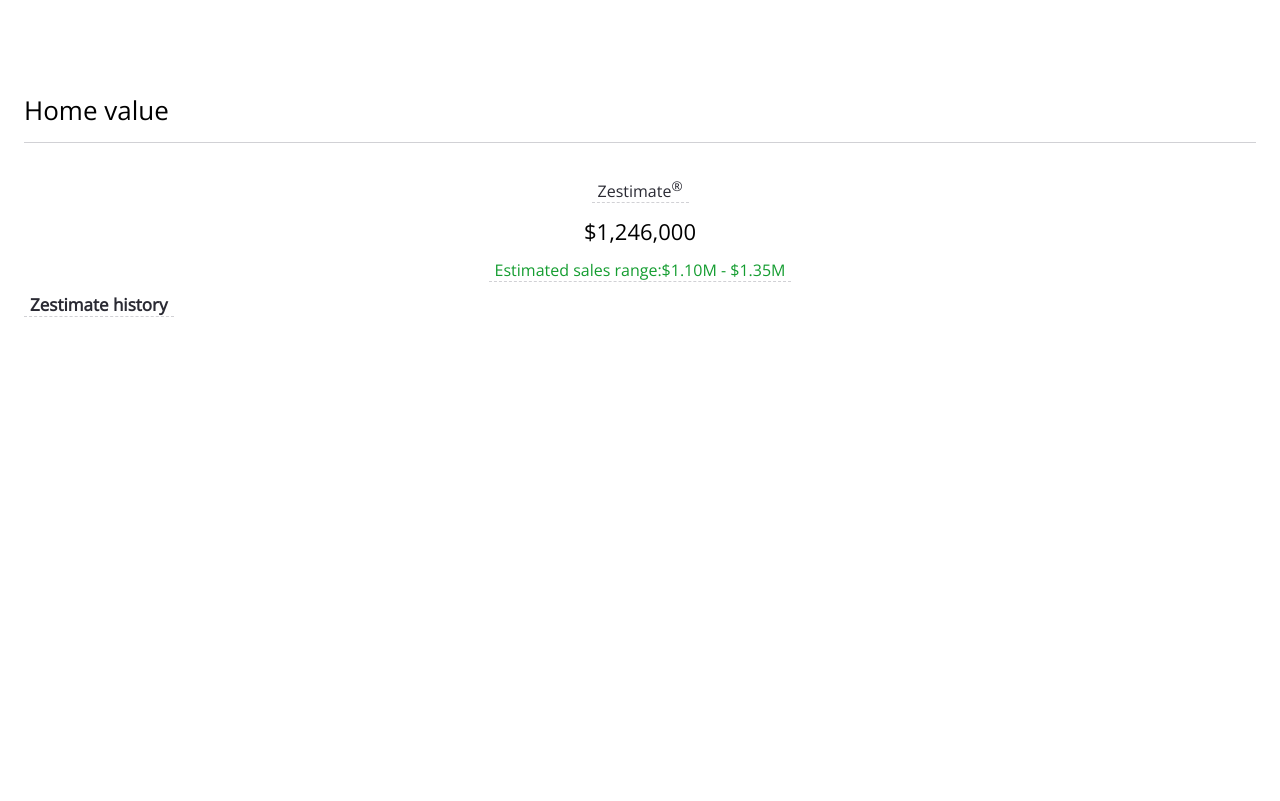
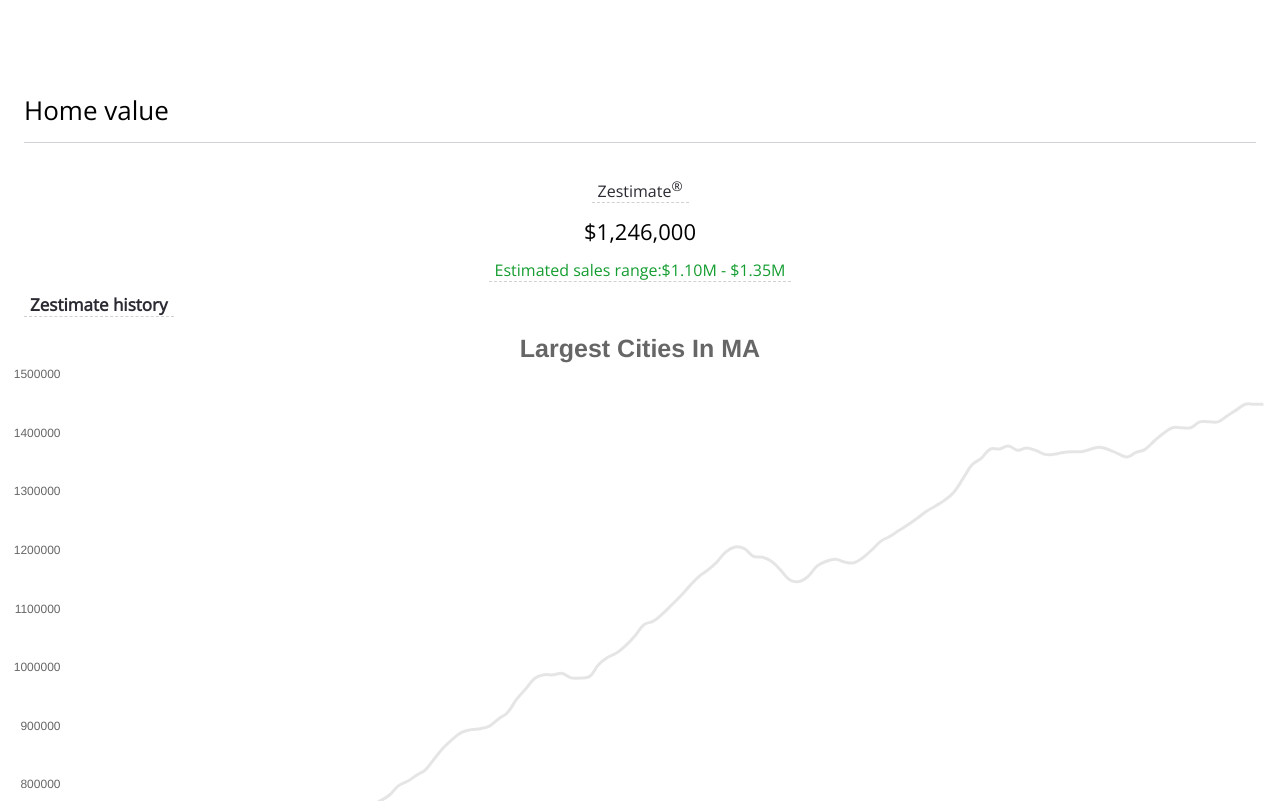
Before and after one commit to dudeuter/xillow-graph-backend, a React app: page / in a window 1280 px wide. Shown: the top 801 px of the page. Built offline with nearby package versions, Linux system fonts and the light colour scheme; no server answers.

Commit message:
express serving react

```diff
--- /dev/null
+++ b/client/src/components/Chart.jsx
@@ -0,0 +1,81 @@
+/* eslint-disable */
+import React from 'react';
+import { Line } from 'react-chartjs-2';
+
+let months = ['Jan', 'Feb', 'Mar', 'Apr', 'May', 'Jun', 'Jul', 'Aug', 'Sep', 'Oct', 'Nov', 'Dec'];
+
+let years = ['2010', '2011', '2012', '2013', '2014', '2015', '2016', '2017', '2018', '2019', '2020'];
+
+let cityPrices = [738700, 748300, 747700, 749000, 745800, 744600, 739100, 741700, 742500, 742000,
+  734400, 724300, 716800, 709900, 707400, 704300, 699100, 690400, 688000, 687300, 688100, 685800,
+  683500, 684000, 683500, 689100, 696000, 702000, 706700, 712800, 725900, 740200, 754400, 764900,
+  772700, 782300, 798300, 806100, 816600, 826200, 845600, 864200, 878700, 890000, 894400, 896000,
+  900400, 912600, 923800, 946400, 964100, 982100, 988200, 987900, 990300, 982700, 982600, 985100,
+  1005600, 1018000, 1025500, 1038200, 1054800, 1073900, 1079600, 1091900, 1107200, 1122500, 1139900,
+  1155700, 1167100, 1180900, 1198500, 1206400, 1203400, 1190100, 1188700, 1181600, 1166400, 1149900,
+  1147200, 1156100, 1173900, 1181900, 1185300, 1180500, 1179200, 1187900, 1201500, 1216300, 1224600,
+  1234700, 1244500, 1255600, 1267300, 1276400, 1286400, 1299800, 1322900, 1346600, 1357700, 1373500,
+  1373600, 1378700, 1371500, 1375500, 1371200, 1364400, 1364500, 1367700, 1369000, 1369000, 1373200,
+  1376800, 1372700, 1365900, 1360000, 1367700, 1373000, 1387300, 1400000, 1410000, 1410000, 1410000,
+  1420000, 1420000, 1420000, 1430000, 1440000, 1450000, 1450000, 1450000];
+
+let dateArray = years.reduce((array, year) => {
+  for (let i = 0; i < months.length; i++) {
+    array.push(`${months[i]} ${year}`);
+  }
+  return array;
+}, []);
+
+class Chart extends React.Component {
+  constructor(props) {
+    super(props);
+    this.chartReference = React.createRef();
+  }
+
+  render() {
+    return (
+      <div>
+        <Line
+          data={{
+            labels: dateArray,
+            datasets: [
+              {
+                label: 'San Francisco Home value',
+                data: cityPrices,
+                backgroundColor: 'rgb(84, 84, 90)',
+                fill: false,
+                pointBackgroundColor: 'transparent',
+                pointBorderColor: 'transparent',
+              },
+            ],
+          }}
+          options={{
+            scales: {
+              xAxes: [{
+                  gridLines: {
+                      display:false
+                  }
+              }],
+              yAxes: [{
+                  gridLines: {
+                      display:false
+                  }
+              }]
+            },
+            title: {
+              display: true,
+              text: 'Largest Cities In MA',
+              fontSize: 25,
+            },
+            legend: {
+              display: false,
+              position: 'right',
+            },
+          }}
+        />
+      </div>
+    );
+  }
+}
+
+export default Chart;
--- a/client/src/components/index.jsx
+++ b/client/src/components/index.jsx
@@ -1,10 +1,12 @@
 /* eslint-disable max-len */
 import React from 'react';
+import axios from 'axios';
 
 import Title from './Title';
 import Header from './Header';
 import Subtitle from './Subtitle';
 import Tooltip from './Tooltip';
+import Chart from './Chart';
 
 import A from '../elements/A';
 
@@ -17,10 +19,18 @@
       showHistory: false,
       tooltipLeft: 0,
       triggerOffsetTop: 0,
+
     };
     this.handleZestimateClick = this.handleZestimateClick.bind(this);
     this.handleSalesClick = this.handleSalesClick.bind(this);
     this.handleHistoryClick = this.handleHistoryClick.bind(this);
+  }
+
+  componentDidMount() {
+    axios.get('/seed')
+      .then((response) => {
+        console.log(response.data)
+      })
   }
 
   handleZestimateClick(e) {
@@ -116,6 +126,7 @@
         <Subtitle
           onHistoryClick={this.handleHistoryClick}
         />
+        <Chart />
       </div>
     );
   }
--- a/package.json
+++ b/package.json
@@ -8,7 +8,7 @@
     "node": ">=6.13.0"
   },
   "scripts": {
-    "seed": "node ./server/db.js",
+    "seed": "node ./database/db.js",
     "start": "nodemon ./server/index.js",
     "webpack": "webpack -d --watch",
     "webpack:server": "webpack-dev-server",
@@ -17,10 +17,13 @@
     "test:coverage": "jest --coverage --colors"
   },
   "dependencies": {
+    "axios": "^0.19.2",
     "chart.js": "^2.9.3",
+    "express": "^4.17.1",
     "mongoose": "^5.8.9",
     "prop-types": "^15.7.2",
     "react": "^16.12.0",
+    "react-chartjs-2": "^2.9.0",
     "react-dom": "^16.12.0",
     "styled-components": "^5.0.0"
   },
```
Also changed, not shown: database/data.js (+28 -31 lines), database/db.js (+26 -26 lines), client/src/components/Text.jsx (deleted), 2 other files (tests, documents, lock files or other folders).
